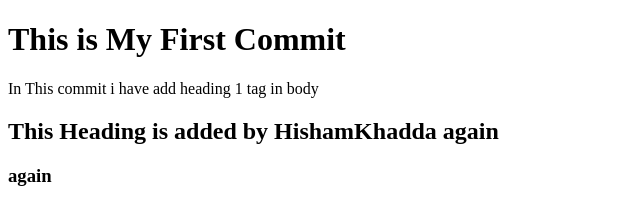
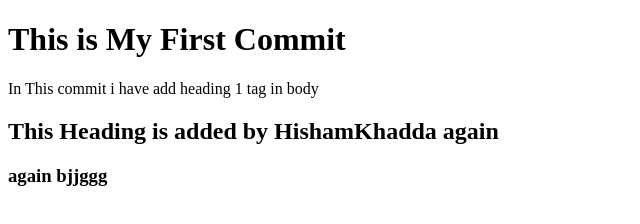
Before and after one commit to Kratux934/project_git_3SI2, a plain HTML site: page index.html in a window 1280 px wide. Shown: the full height of the page, 0-640 px from the left. Drawn offline with Linux system fonts and the light colour scheme.

Commit message:
fourth commit for testing

```diff
--- a/index.html
+++ b/index.html
@@ -9,6 +9,6 @@
     <h1>This is My First Commit</h1>
     <p>In This commit i have add heading 1 tag in body</p>
     <h2>This Heading is added by HishamKhadda again</h2>
-    <h3>again</h3>
+    <h3>again bjjggg</h3>
 </body>
 </html>
```
